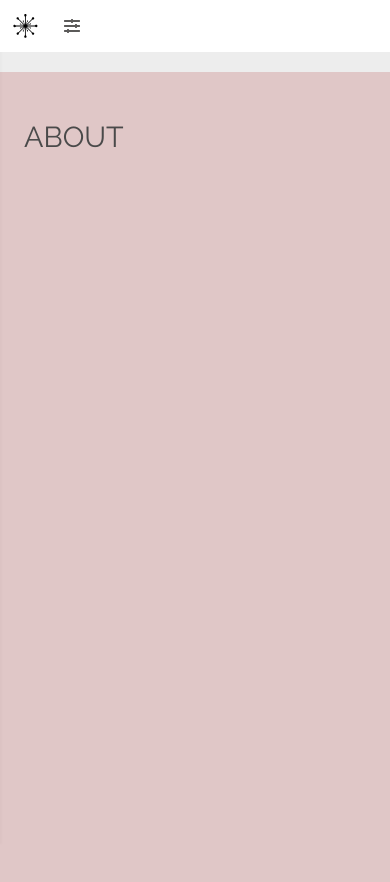
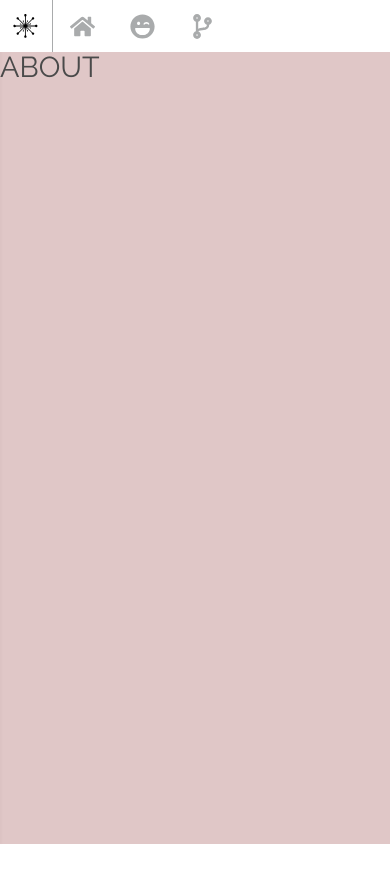
Before and after one commit to sagabob/tech-blog, a React (Create React App) app: page /about in a window 390 px wide. Shown: the top 882 px of the page. After the commit the page ends 844 px from the top, so only its background shows below. Built offline with nearby package versions, Linux system fonts and the light colour scheme.

Commit message:
work in progress

```diff
--- a/src/AppRoute.js
+++ b/src/AppRoute.js
@@ -1,23 +1,32 @@
 import logo from './assests/images/bobp_logo.svg';
 import { FontAwesomeIcon } from '@fortawesome/react-fontawesome'
-import { faHome, faLaughWink, faCodeBranch, faSlidersH } from '@fortawesome/free-solid-svg-icons'
+import { faHome, faLaughWink, faCodeBranch } from '@fortawesome/free-solid-svg-icons'
 import { selectedDarkIconColor } from './util/color'
 import { Outlet, Link } from "react-router-dom";
 
 function Navbar() {
     return (
         <>
-            <div className="navbar is-hidden-desktop is-hidden-tablet">
+            <div className="navbar is-fixed-top is-hidden-desktop is-hidden-tablet">
                 <div className="navbar-brand">
-                    <a className="navbar-item" href="home.html">
+                    <a className="navbar-item" href="/home">
                         <img src={logo} alt="logo" />
                     </a>
+                    <div className="lite-nav-bar">
+                        <ul className="icon-menu">
+                            <li>
+                                <Link to="/home"><FontAwesomeIcon icon={faHome} color={selectedDarkIconColor} /></Link>
+                            </li>
+                            <li>
+                                <Link to="/about"><FontAwesomeIcon icon={faLaughWink} color={selectedDarkIconColor}  /></Link>
+                            </li>
+                            <li>
+                            <Link to="/dashboard"><FontAwesomeIcon icon={faCodeBranch} color={selectedDarkIconColor} /></Link>
+                        </li>
+                        </ul>
+                    </div>
+                </div>
 
-                    <a id="sidebar-mode" className="navbar-item is-icon is-sidebar-toggler">
-                        <FontAwesomeIcon icon={faSlidersH} color={selectedDarkIconColor} />
-                    </a>
-
-                </div>
             </div>
             <div className="main-sidebar">
                 <div className="sidebar-brand">
--- a/src/assests/scss/saga/layouts/_layout.scss
+++ b/src/assests/scss/saga/layouts/_layout.scss
@@ -9,16 +9,15 @@ body {
     width: 100%;
     overflow: hidden;
     background: #ededed;
-    position: relative;
+
 }
 
 .app-wrapper {
     height: 100%;
-    min-height: 100vh;
-    position: relative;
+    min-height: calc(100vh);
     background: #e0c7c7;
     transition: all 0.3s;
-    padding: 3rem 1.5rem;
+
     //Background image modifier
     &.has-background-image {
         background-size: cover;
@@ -34,6 +33,4 @@ body {
         text-transform: uppercase;
     }
 
-
-
 }
--- a/src/assests/scss/saga/layouts/_navbar.scss
+++ b/src/assests/scss/saga/layouts/_navbar.scss
@@ -1,8 +1,40 @@
+.lite-nav-bar {
+    width: 80%;
+    border-left: 1px solid $title-grey;
+    min-height: 100%;
+    display: flex;
+    align-items: center;
 
-.navbar-burger:hover {
-    background-color: rgba(0, 0, 0, 0.02);
+    .icon-menu {
+        display: flex;
+        align-items: center;
+
+        li {
+            width: 50px;
+            min-height: 100%;
+            display: flex;
+            align-items: center;
+            justify-content: center;
+            margin-right: 5px;
+            margin-left: 5px;
+            a {
+                display: block;
+                max-height: 25px;
+                opacity: 1;
+
+
+                svg {
+                    color: $title-grey;
+                    height: 25px;
+                    width: 25px;
+                }
+
+                //active icon state
+                &:hover svg,
+                &.is-active svg {
+                    color: $primary;
+                }
+            }
+        }
+    }
 }
-
-.navbar-burger span {
-    background-color: $dark-text;
-}
--- a/src/assests/scss/saga/layouts/_responsive.scss
+++ b/src/assests/scss/saga/layouts/_responsive.scss
@@ -1,56 +1,22 @@
 @media only screen and (min-device-width: 1024px) and (max-device-width: 1366px) and (orientation: portrait) {
-    //Main wrapper
-    .app-wrapper {
-        .is-tablet-landscape-padded {
-            margin-left: 5.33333% !important;
-        }
-    }
+
 }
 
 @media only screen and (min-device-width: 768px) and (max-device-width: 1024px) and (orientation: landscape) {
-    //Main wrapper
-    .app-wrapper {
-        //Tablet Adjustments
-        .is-tablet-landscape-padded {
-            width: 100% !important;
-            margin: 0 !important;
-        }
 
-        .is-invoice-landscape-padded {
-            width: 100% !important;
-            margin: 0 !important;
-        }
-    }
 }
 
 @media only screen and (min-device-width: 768px) and (max-device-width: 1024px) and (orientation: portrait) {
-    //Main Sidebar
-    //Main Sidebar
-    .main-sidebar {
-        &.is-pushed-mobile {
-            transform: translateX(-100%) !important;
-        }
 
-    }
-
-    //Shop main wrapper
-    .app-wrapper {
-        margin-top: 20px !important;
-        width: 100%;
-        margin-left: 0;
-    }
 }
 
 @media (max-width: 767px) {
-
     //wrapper
     .app-wrapper {
         width: 100%;
         margin-left: 0;
-
-        &.is-mobile-mode {
-            margin-top: 10px;
-        }
+        min-height: calc(100vh - 50px);
+        margin-top: 50px;
     }
 
     .main-sidebar {
--- a/src/assests/scss/saga/layouts/_sidebar.scss
+++ b/src/assests/scss/saga/layouts/_sidebar.scss
@@ -3,7 +3,7 @@
     top: 0;
     left: 0;
     height: 100%;
-    width: 50px;
+    width: 55px;
     background-color: $white;
     box-shadow: 2px 0px 2px 0px rgba(0, 0, 0, 0.02);
     border-right: 1px solid $fade-grey;
@@ -11,8 +11,8 @@
     transition: all 0.3s;
 
     .sidebar-brand {
-        width: 50px;
-        height: 50px;
+        width: 55px;
+        height: 55px;
         display: flex;
         align-items: center;
         justify-content: center;
@@ -33,8 +33,8 @@
 
         .icon-menu {
             li {
-                width: 50px;
-                height: 50px;
+                width: 55x;
+                height: 55px;
                 display: flex;
                 align-items: center;
                 justify-content: center;
@@ -42,11 +42,8 @@
 
                 a {
                     display: block;
-                    position: relative;
-                    max-height: 20px;
-                    transform: rotate(0);
+                    max-height: 25px;
                     opacity: 1;
-                    transition: all .3s;
 
                     svg {
                         color: $title-grey;
@@ -55,22 +52,13 @@
                     }
 
                     //active icon state
-                    &:hover svg, &.is-active svg {
+                    &:hover svg,
+                    &.is-active svg {
                         color: $primary;
                     }
 
-                    //dot that informs that there are items inside the cart
 
-                    //icon toggle states
-                    &.is-opened {
-                        transform: rotate(360deg);
-                        opacity: 0;
-                    }
 
-                    &.is-inactive {
-                        transform: rotate(-360deg);
-                        opacity: 0;
-                    }
                 }
             }
         }
--- a/src/pages/About.js
+++ b/src/pages/About.js
@@ -3,8 +3,8 @@ import React from 'react'
 const About = () => {
   return (
     <>
-      <div className="container">
-        <div className="app-wrapper">
+      <div className="app-wrapper">
+        <div className="container">
           <h2>ABOUT</h2>
         </div>
       </div>
--- a/src/pages/Dashboard.js
+++ b/src/pages/Dashboard.js
@@ -4,8 +4,8 @@ import React from 'react';
 const Dashboard = () => {
     return (
         <>
-            <div className="container">
-                <div className="app-wrapper">
+            <div className="app-wrapper">
+                <div className="container">
                     <h2>DASHBOARD</h2>
                 </div>
             </div>
--- a/src/pages/Home.js
+++ b/src/pages/Home.js
@@ -3,8 +3,8 @@ import React from 'react'
 const Home = () => {
   return (
     <>
-      <div className="container">
         <div className="app-wrapper">
+        <div className="container">
           <h2>HOME</h2>
         </div>
       </div>
--- a/src/pages/NoMatch.js
+++ b/src/pages/NoMatch.js
@@ -3,8 +3,8 @@ import React from 'react'
 const NoMatch = () => {
     return (
         <>
-            <div className="container">
-                <div className="app-wrapper">
+            <div className="app-wrapper">
+                <div className="container">
                     <h2>NO MATCH</h2>
                 </div>
             </div>
```
